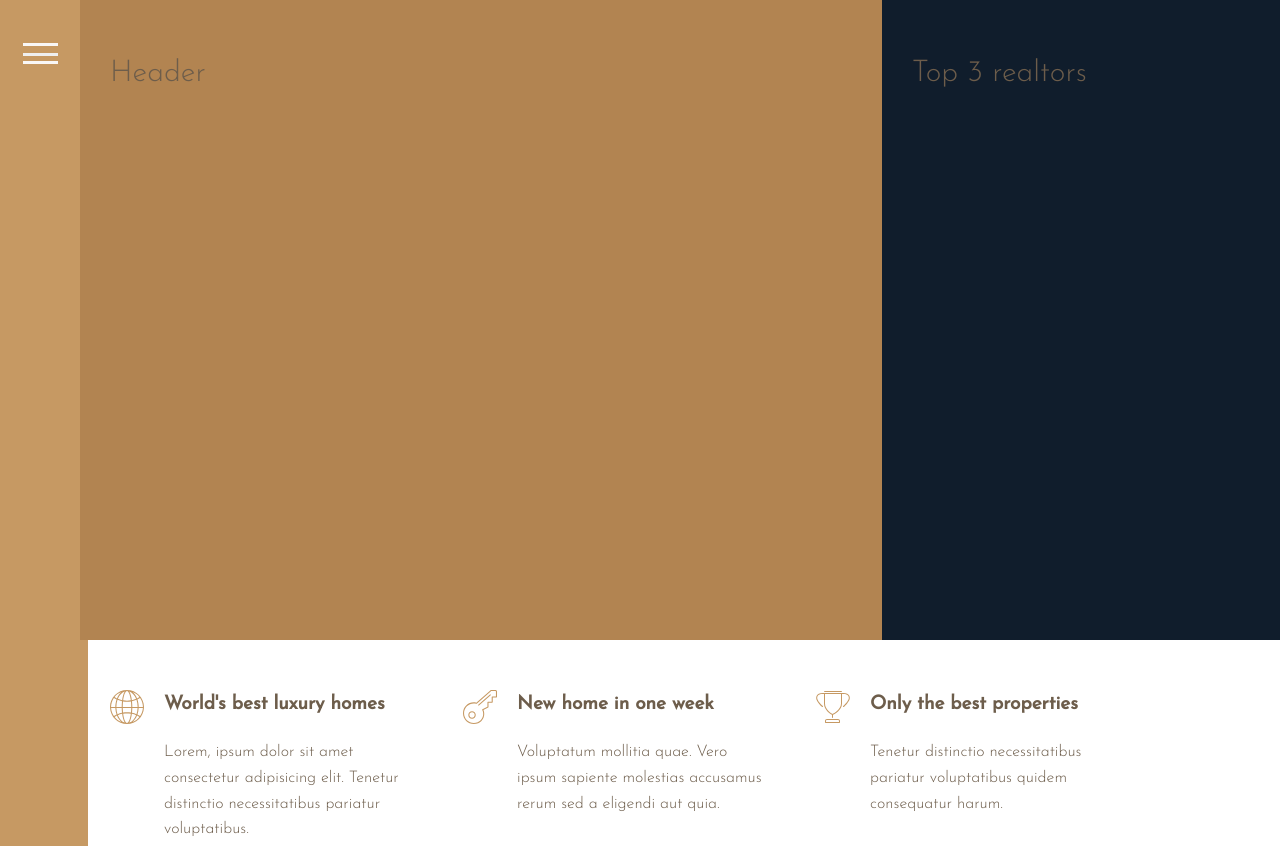
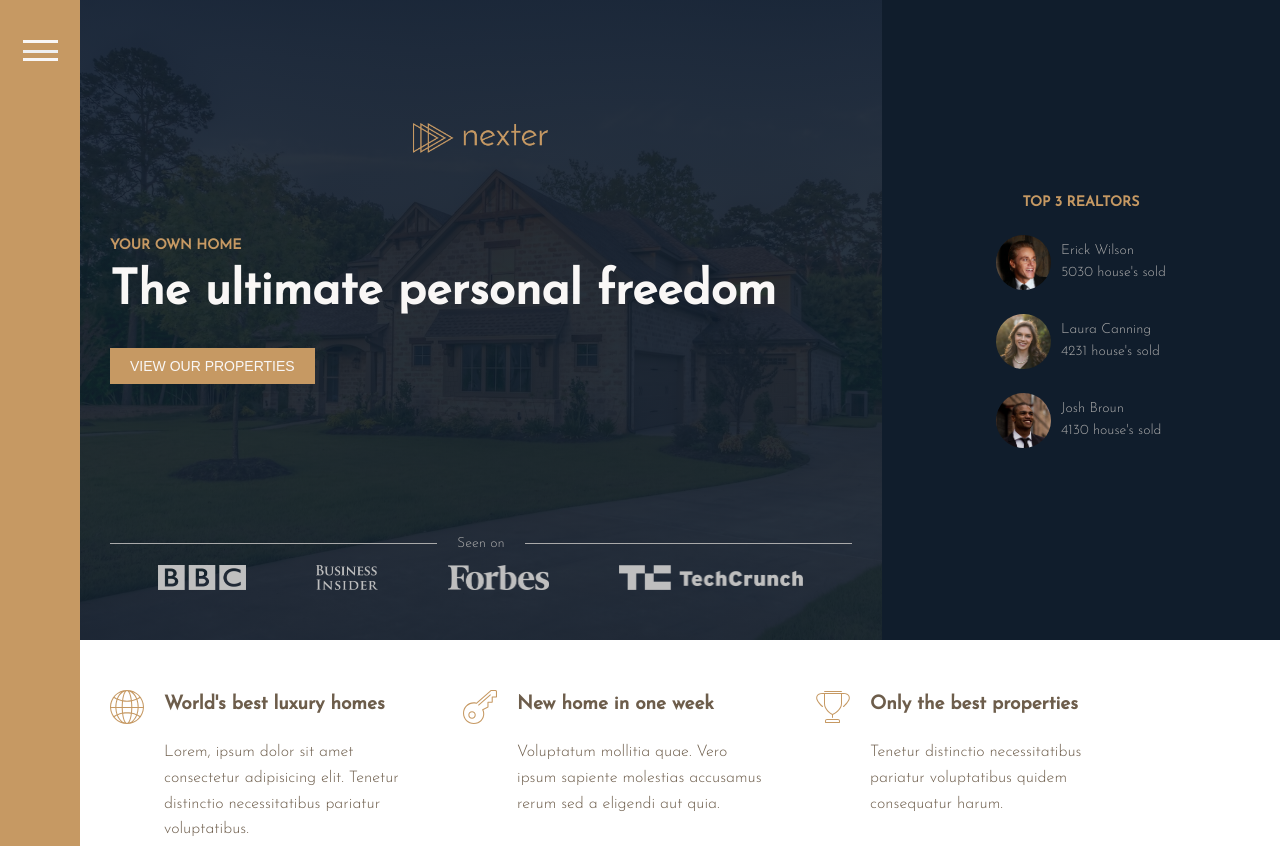
Before and after one commit to Docentcafedry/Nexter, a website: page index.html in a window 1280 px wide. Shown: the top 846 px of the page. Drawn offline with nearby package versions, Linux system fonts and the light colour scheme.

Commit message:
implemented header and realtors sections

```diff
--- a/index.html
+++ b/index.html
@@ -19,8 +19,49 @@
       <button class="nav_button"></button>
     </div>
 
-    <div class="header">Header</div>
-    <div class="top-realtors">Top 3 realtors</div>
+    <div class="header">
+      <img src="img/logo.png" class="header__logo" alt="logo" />
+      <h3 class="heading-3 heading-3--primary mb-sm">Your own home</h3>
+      <h1 class="heading-1 mb-sc">The ultimate personal freedom</h1>
+      <button class="btn header__btn">View our properties</button>
+      <p class="seen_text">Seen on</p>
+      <div class="seen_logos">
+        <img class="seen_logo" src="img/logo-bbc.png" alt="logo-bbc" />
+        <img class="seen_logo" src="img/logo-bi.png" alt="logo-bi" />
+        <img class="seen_logo" src="img/logo-forbes.png" alt="logo-forbes" />
+        <img
+          class="seen_logo"
+          src="img/logo-techcrunch.png"
+          alt="logo-techcrunch"
+        />
+      </div>
+    </div>
+    <div class="top-realtors">
+      <h3 class="heading-3 heading-3--primary mb-sm">Top 3 realtors</h3>
+      <ul class="top-realtors--list">
+        <li class="realtor">
+          <img src="img/realtor-1.jpeg" alt="realtor-1" class="realtor__img" />
+          <div class="realtor__info">
+            <span class="realtor__name">Erick Wilson</span>
+            <span class="realtor__sales">5030 house's sold</span>
+          </div>
+        </li>
+        <li class="realtor">
+          <img src="img/realtor-2.jpeg" alt="realtor-2" class="realtor__img" />
+          <div class="realtor__info">
+            <span class="realtor__name">Laura Canning</span>
+            <span class="realtor__sales">4231 house's sold</span>
+          </div>
+        </li>
+        <li class="realtor">
+          <img src="img/realtor-3.jpeg" alt="realtor-3" class="realtor__img" />
+          <div class="realtor__info">
+            <span class="realtor__name">Josh Broun</span>
+            <span class="realtor__sales">4130 house's sold</span>
+          </div>
+        </li>
+      </ul>
+    </div>
     <div class="features">
       <div class="feature">
         <svg class="feature-image">
--- a/sass/_base.scss
+++ b/sass/_base.scss
@@ -38,7 +38,7 @@ body {
   display: grid;
   grid-template-rows: 80vh min-content 40vw min-content min-content min-content;
   grid-template-columns:
-    [start-sidebar] 8rem [end-sidebar full-start] minmax(min-content, 1fr)
+    [start-sidebar] 8rem [end-sidebar full-start] 1fr
     [center-start] repeat(8, [col-start] minmax(min-content, 14rem) [col-end])
     [center-end]
     minmax(min-content, 1fr)
--- a/sass/_header.scss
+++ b/sass/_header.scss
@@ -1,5 +1,62 @@
 .header {
-  background-color: $color-primary-dark;
+  display: grid;
+  gap: 1rem;
+  grid-template-rows: 1fr min-content 5rem 1fr min-content;
+  grid-template-columns: minmax(max-content, 1fr);
+  background-image: linear-gradient(
+      rgba($color-secondary, 0.9),
+      rgba($color-secondary, 0.9)
+    ),
+    url(../img/hero.jpeg);
+  background-size: cover;
   grid-column: full-start / col-end 6;
   grid-row: 1 / 2;
+  align-items: center;
+
+  &__logo {
+    height: 3rem;
+    justify-self: center;
+  }
+
+  &__btn {
+    justify-self: start;
+    align-self: start;
+  }
 }
+
+.seen_logos {
+  justify-self: center;
+  display: flex;
+  gap: 7rem;
+}
+
+.seen_logo {
+  max-height: 2.5rem;
+  max-width: 100%;
+  filter: brightness(75%);
+}
+
+.seen_text {
+  display: grid;
+  grid-template-columns: 1fr max-content 1fr;
+  font-size: 1.4rem;
+  color: $color-grey-light-2;
+  align-items: center;
+  gap: 2rem;
+
+  &::before,
+  &::after {
+    content: "";
+    height: 1px;
+    background-color: $color-grey-light-2;
+    display: block;
+  }
+
+  &::before {
+    grid-column: 1 / 2;
+  }
+
+  &::after {
+    grid-column: 3 / -1;
+  }
+}
--- a/sass/_realtors.scss
+++ b/sass/_realtors.scss
@@ -2,4 +2,33 @@
   background-color: $color-secondary;
   grid-column: col-start 7 / full-end;
   grid-row: 1 / 2;
+  display: flex;
+  align-items: center;
+  justify-content: center;
+  flex-direction: column;
+
+  &--list {
+    list-style: none;
+    display: flex;
+    flex-direction: column;
+    gap: 3vh;
+  }
 }
+
+.realtor {
+  font-size: 1.4rem;
+  color: $color-grey-light-2;
+  display: flex;
+  align-items: center;
+  gap: 1rem;
+
+  &__img {
+    height: 5.5rem;
+    border-radius: 50%;
+  }
+
+  &__info {
+    display: flex;
+    flex-direction: column;
+  }
+}
--- a/sass/_sidebar.scss
+++ b/sass/_sidebar.scss
@@ -2,7 +2,6 @@
   background-color: $color-primary;
   grid-column: start-sidebar / end-sidebar;
   grid-row: 1 / -1;
-  justify-self: center;
 
   .nav_button {
     border: none;
@@ -10,6 +9,7 @@
     width: 3.5rem;
     padding: 0.1rem 0;
     display: inline-block;
+    transform: translate(-20%, -100%);
 
     &::before,
     &::after {
--- a/sass/_typography.scss
+++ b/sass/_typography.scss
@@ -18,3 +18,9 @@
   font-style: italic;
   line-height: 1.4;
 }
+
+.heading-1 {
+  font-size: 4.8rem;
+  color: $color-grey-light-1;
+  line-height: 1.6;
+}
```
Also changed, not shown: css/style.css, 1 other file.
